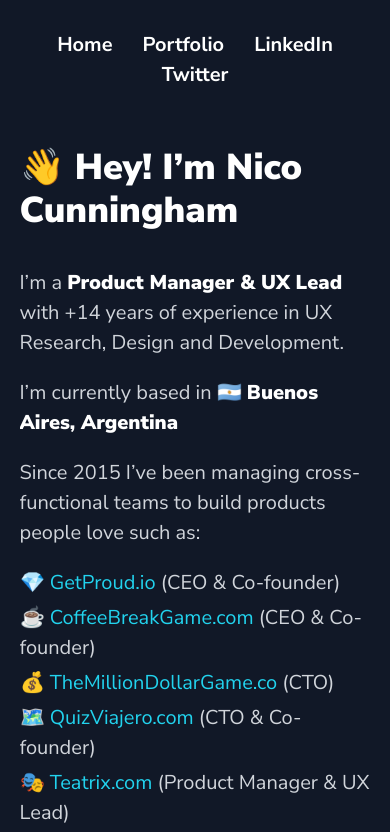
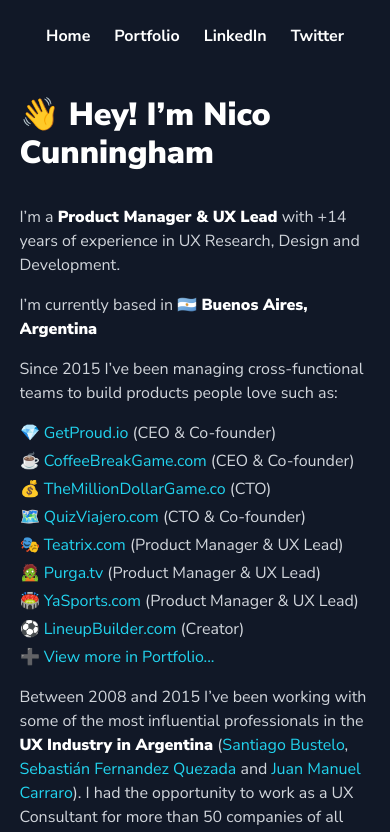
Before and after one commit to nicolascunn/nicolascunn, a Vue app: page / in a window 390 px wide. Shown: the top 832 px of the page. Built offline with nearby package versions, Linux system fonts and the light colour scheme.

Commit message:
new font sizes mobile

```diff
--- a/src/assets/main.css
+++ b/src/assets/main.css
@@ -125,6 +125,19 @@ H3 {
 }
 
 @media only screen and (max-width: 900px) {
+  HTML, BODY {
+    font-size:16px;
+    line-height:1.5;
+  }
+  H1 {
+    font-size:32px;
+  }
+  H2 {
+    font-size:22px;
+  }
+  H3 {
+    font-size:20px;
+  }
   .main {
     width:90%;
     margin:1em auto;
```
